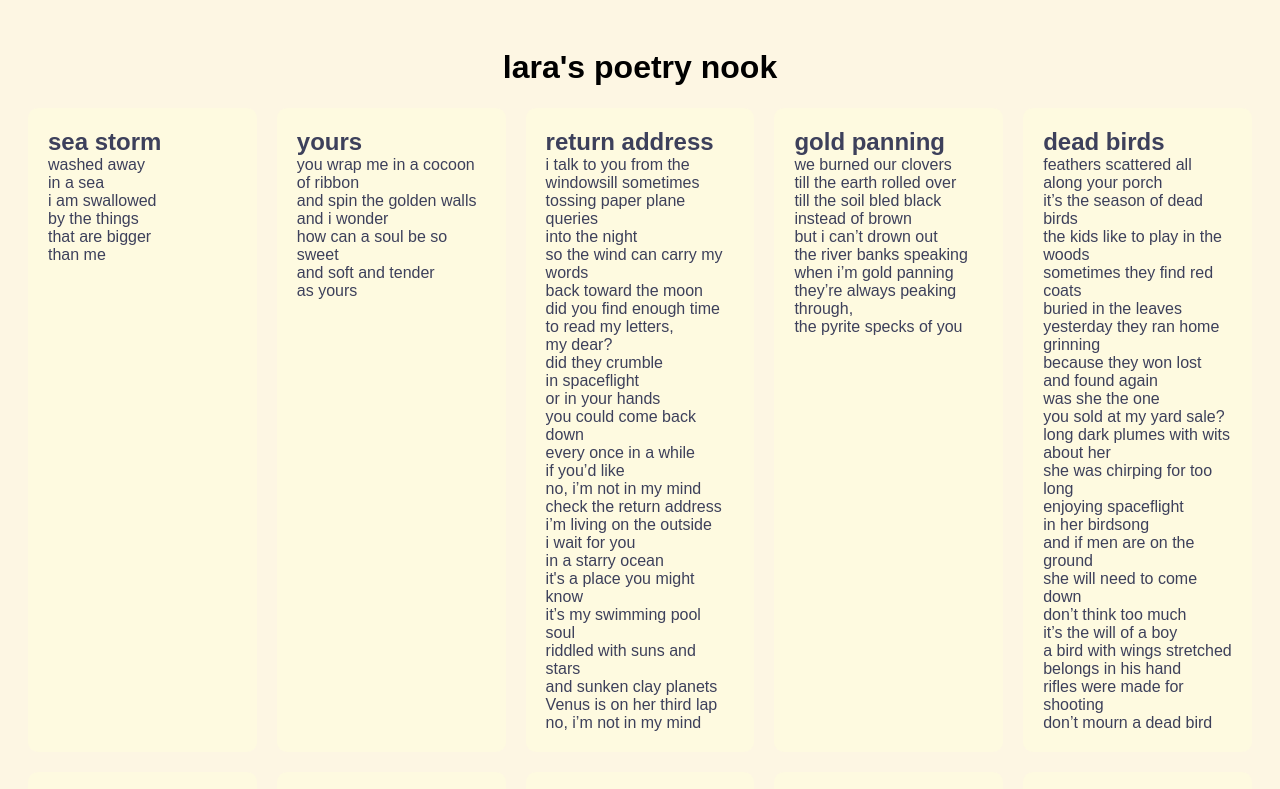
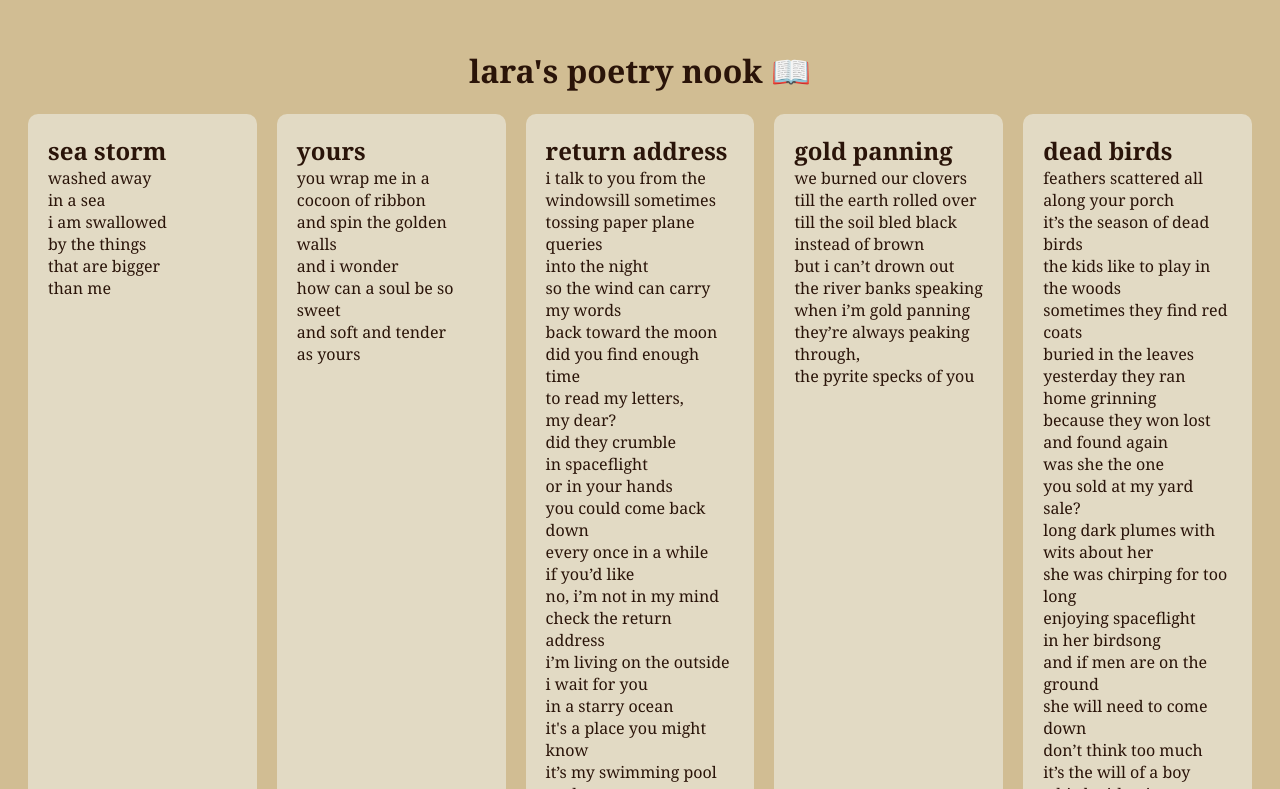
Before and after one commit to larakaracasu/Poetry-Nook, a plain HTML site: page index.html in a window 1280 px wide. Shown: the top 789 px of the page. Drawn offline with Linux system fonts and the light colour scheme.

Commit message:
Improved color scheme.

```diff
--- a/index.html
+++ b/index.html
@@ -8,7 +8,7 @@
 </head>
 <body>
     <header>
-        <h1>lara's poetry nook</h1>
+        <h1>lara's poetry nook 📖</h1>
     </header>
     <main>
         <div class="grid-container" id="poemContainer">
--- a/style.css
+++ b/style.css
@@ -1,11 +1,12 @@
 body {
-    font-family: Arial, sans-serif;
-    background-color: #FDF6E3; /* Cream */
+    font-family: Georgia, 'Times New Roman', Times, serif;
+    background-color: #d1bd93; /* Cream */
     padding: 20px;
     display: flex;
     flex-wrap: wrap;
     justify-content: space-around;
 }
+
 
 #poemContainer {
     display: grid;
@@ -15,23 +16,24 @@ body {
 }
 
 .grid-item {
-    background-color: #FEFAE0; /* Light Yellow */
+    background-color: #e2dac4; /* Light Yellow */
     border-radius: 10px;
     padding: 20px;
     box-sizing: border-box;
 }
 
 h1 {
+    color: rgb(42, 20, 9);
     font-size: 2em;
 }
 
 h2 {
-    color: #3D405B; /* Dark Blue */
+    color: rgb(42, 20, 9); /* Dark Brown */
     margin: 0;
 }
 
 .poem {
-    color: #3D405B; /* Dark Blue */
+    color: rgb(42, 20, 9); /* Dark Brown */
     margin: 0;
     white-space: pre-line;
 }
```
